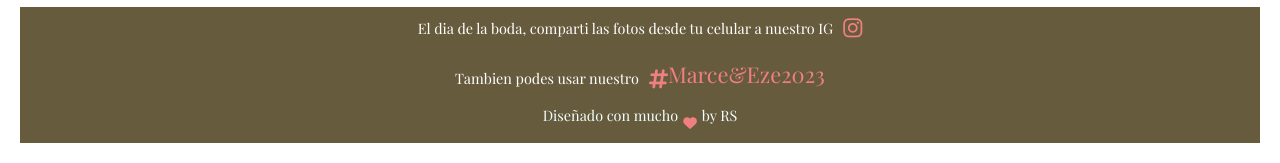
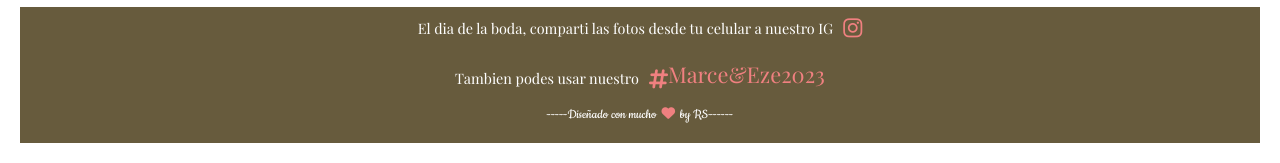
Before and after one commit to RaSpangaro/MarceyEzeBoda, a plain HTML site: page index.html in a window 1280 px wide. Shown: the part 3836-3999 px from the top of the page. Drawn offline with nearby package versions, Linux system fonts and the light colour scheme.

Commit message:
correccion botones

```diff
--- a/index.html
+++ b/index.html
@@ -178,9 +178,7 @@
                 <span>Tambien podes usar nuestro <i class="fa-solid fa-hashtag"></i><h4 class="hashtag">Marce&Eze2023</h4></span>
             </div>
             <div class="derechos">
-                <p>Diseñado con mucho</p>
-                <i class="fa-solid fa-heart"></i>
-                <p>by RS</p>
+                <p>-----Diseñado con mucho<i class="fa-solid fa-heart"></i><p>by RS------</p>
             </div>
         </footer>
     <script src="./funcionalidad.js"></script>
--- a/styles.css/estilos.css
+++ b/styles.css/estilos.css
@@ -512,16 +512,21 @@ footer{
 .derechos{
     align-items: center;
     display: flex;
+    justify-content: space-around;
+}
+
+.derechos p{
     font-family: 'Playfair Display', serif;
     font-size: calc(0.5em + 0.5vw);
-    justify-content: space-around;
-    color: azure;
+    color: white;
+    font-family: 'Cookie', cursive;
 }
 
 .derechos i{
     font-size: calc(0.5em + 0.5vw);
     color: lightcoral;
-    padding: 5px;
+    padding-left: 5px;
+    padding-right: 5px;
 }
 
 
```
Also changed, not shown: Informacion.html (+1 -1 lines).
